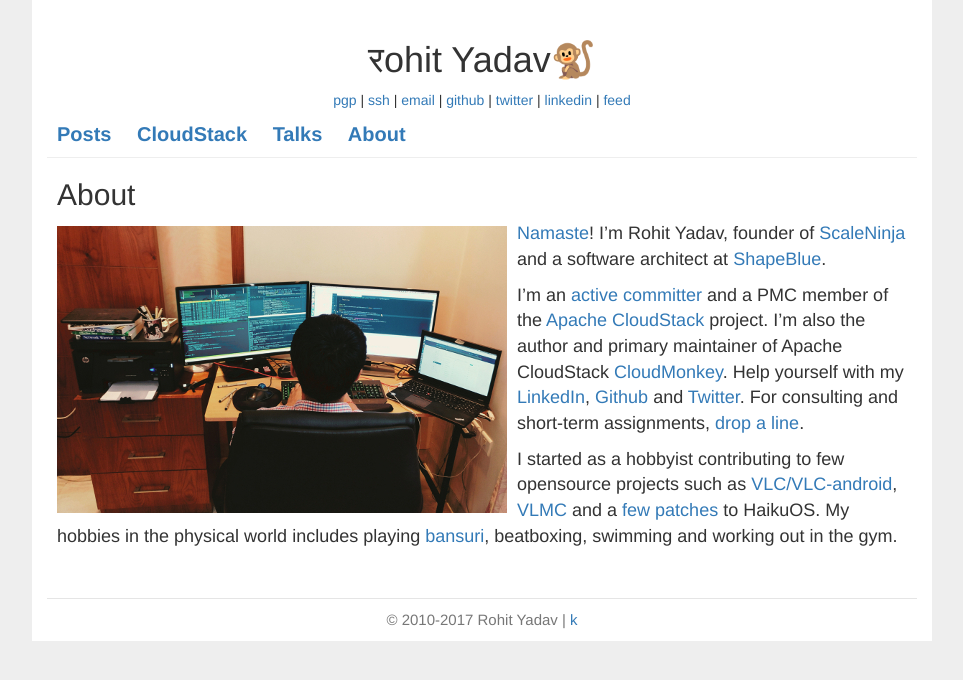
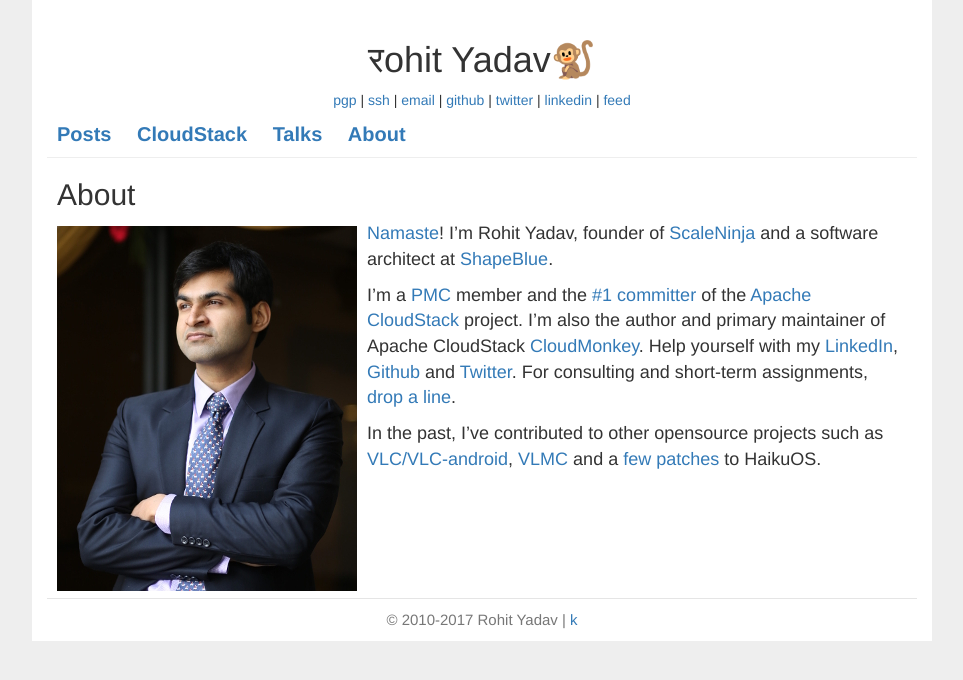
Before and after one commit to rohityadavcloud/rohityadavcloud.github.io, a Jekyll site: the page built from about.md, in a window 1280 px wide. Shown: the top 680 px of the page, without its empty margins (158-1121 px from the left). Built offline with Jekyll 4.4.1, drawn with Linux system fonts in a browser that asks for light colours.

Commit message:
fix images
Signed-off-by: Rohit Yadav <rohit@yadav.xyz>

```diff
--- a/about.md
+++ b/about.md
@@ -10,9 +10,9 @@
 [ScaleNinja](http://www.scaleninja.com) and a software architect at
 [ShapeBlue](http://shapeblue.com).
 
-I'm an [active
-committer](https://github.com/apache/cloudstack/graphs/contributors) and a PMC
-member of the [Apache CloudStack](http://cloudstack.apache.org) project.  I'm
+I'm a [PMC](http://www.apache.org/foundation/governance/pmcs.html) member and the
+[#1 committer](https://github.com/apache/cloudstack/graphs/contributors)
+of the [Apache CloudStack](http://cloudstack.apache.org) project. I'm
 also the author and primary maintainer of Apache CloudStack
 [CloudMonkey](http://github.com/apache/cloudstack-cloudmonkey). Help yourself
 with my [LinkedIn](https://www.linkedin.com/in/rohit-yadav-59749196),
@@ -20,10 +20,8 @@
 [Twitter](https://twitter.com/rhtyd). For consulting and short-term
 assignments, [drop a line](mailto:rohit@scaleninja.com).
 
-I started as a hobbyist contributing to few opensource projects such as
+In the past, I've contributed to other opensource projects such as
 [VLC/VLC-android](http://git.videolan.org/?p=vlc%2Fvlc-android.git&a=search&h=HEAD&st=author&s=Rohit+Yadav),
 [VLMC](http://trac.videolan.org/vlmc) and a
 [few](http://cgit.haiku-os.org/haiku/commit/?id=hrev39379)
-[patches](http://cgit.haiku-os.org/haiku/commit/?id=hrev39378) to HaikuOS. My
-hobbies in the physical world includes playing [bansuri](https://en.wikipedia.org/wiki/Bansuri),
-beatboxing, swimming and working out in the gym.
+[patches](http://cgit.haiku-os.org/haiku/commit/?id=hrev39378) to HaikuOS.
```
Also changed, not shown: assets/avatar-large (copy).jpg (added), assets/avatar-large.jpg, assets/avatar.jpg.
